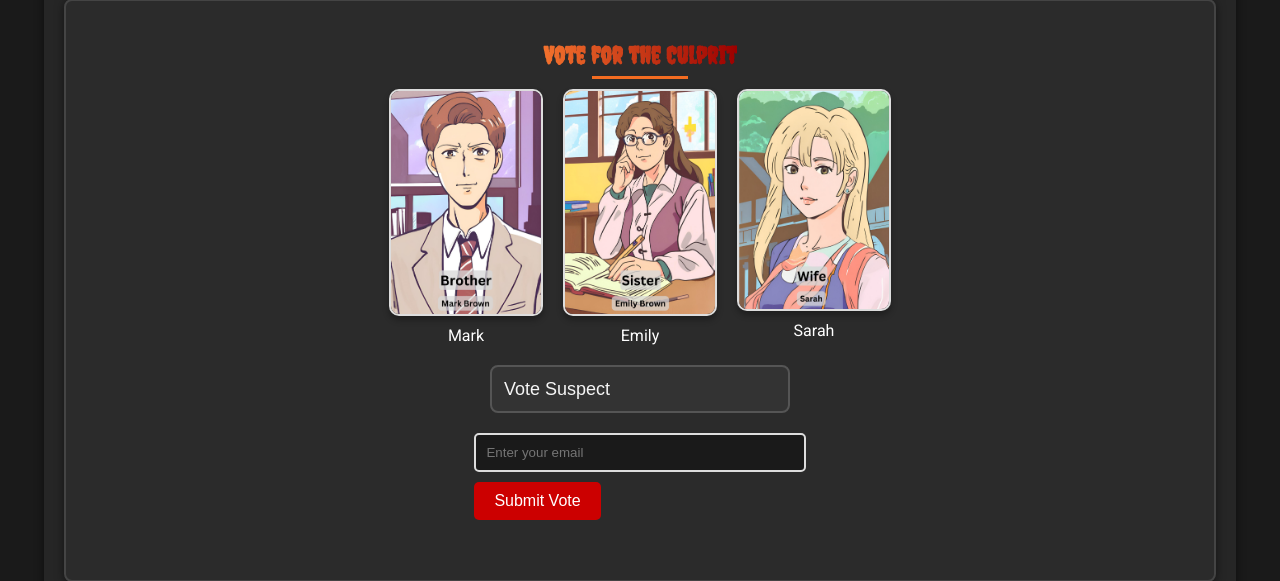
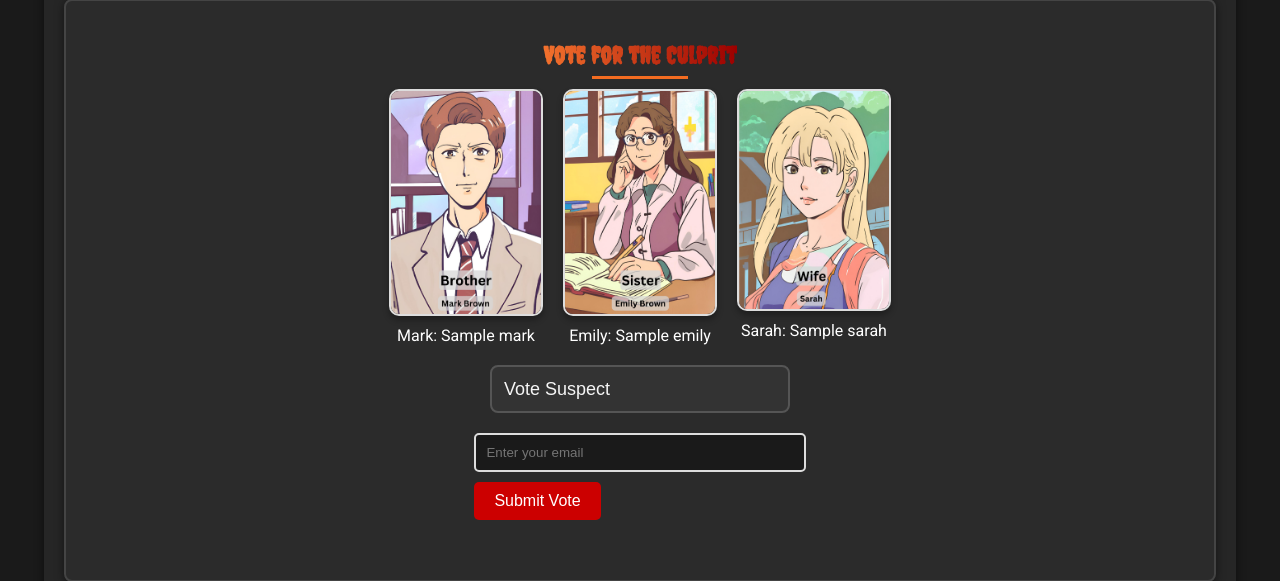
Before and after one commit to PravinTiwari023/2MinStoryWithAI, a Flask app: template templates/index.html in a window 1280 px wide. Shown: the part 1075-1656 px from the top of the page. Run offline with Flask 3, Linux system fonts and the light colour scheme; the template is opened without the code that fills it: most values are stand-ins (such as "Sample title", 1, 10 or a date in 2020).

Commit message:
Update index.html

```diff
--- a/templates/index.html
+++ b/templates/index.html
@@ -79,15 +79,15 @@ I cannot forgive the killer.</pre>
                 <div class="voting-based-on-image">
                     <div class="image-container">
                         <img src="static/resource/2.png" alt="Image 1">
-                        <p>Mark</p>
+                        <p>Mark: {{ vote_counts.get('Mark', 0) }}</p>
                     </div>
                     <div class="image-container">
                         <img src="static/resource/3.png" alt="Image 2">
-                        <p>Emily</p>
+                        <p>Emily: {{ vote_counts.get('Emily', 0) }}</p>
                     </div>
                     <div class="image-container">
                         <img src="static/resource/4.png" alt="Image 3">
-                        <p>Sarah</p>
+                        <p>Sarah: {{ vote_counts.get('Sarah', 0) }}</p>
                     </div>
                 </div>
                 <div class="vote-selection-section">
```
